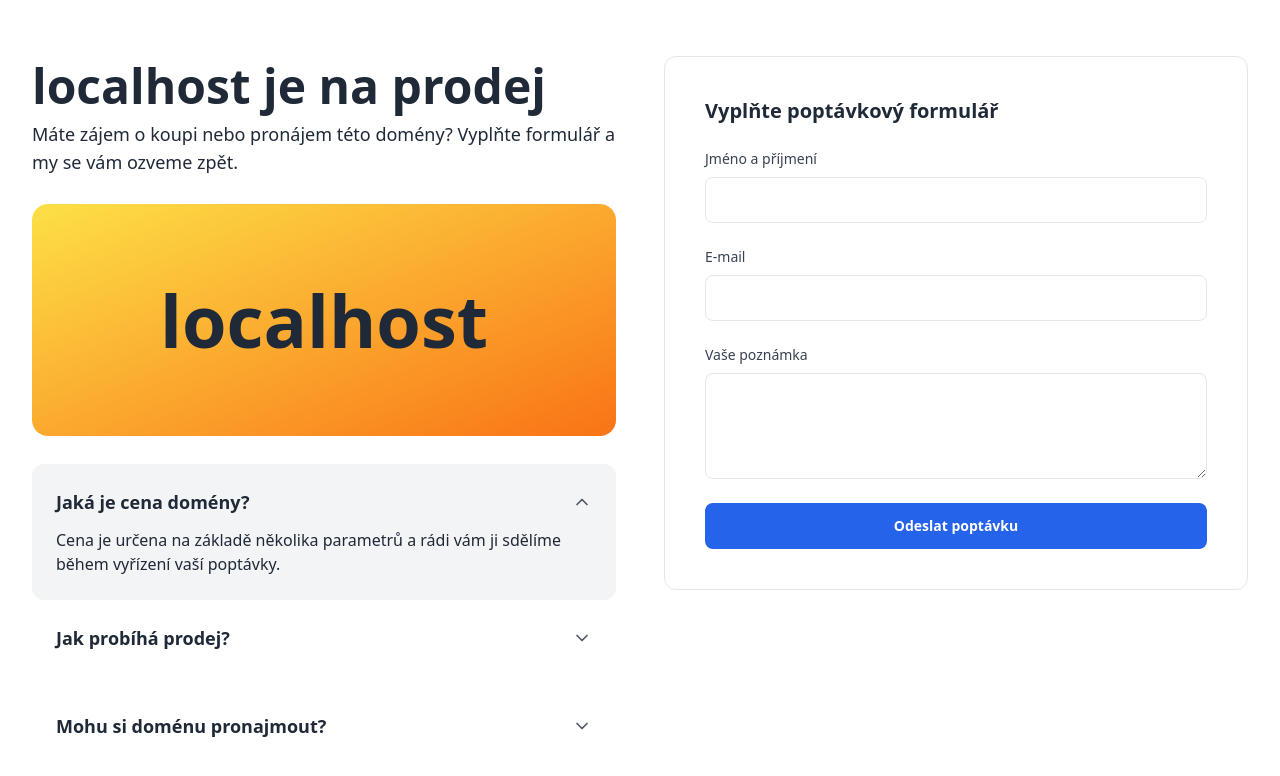
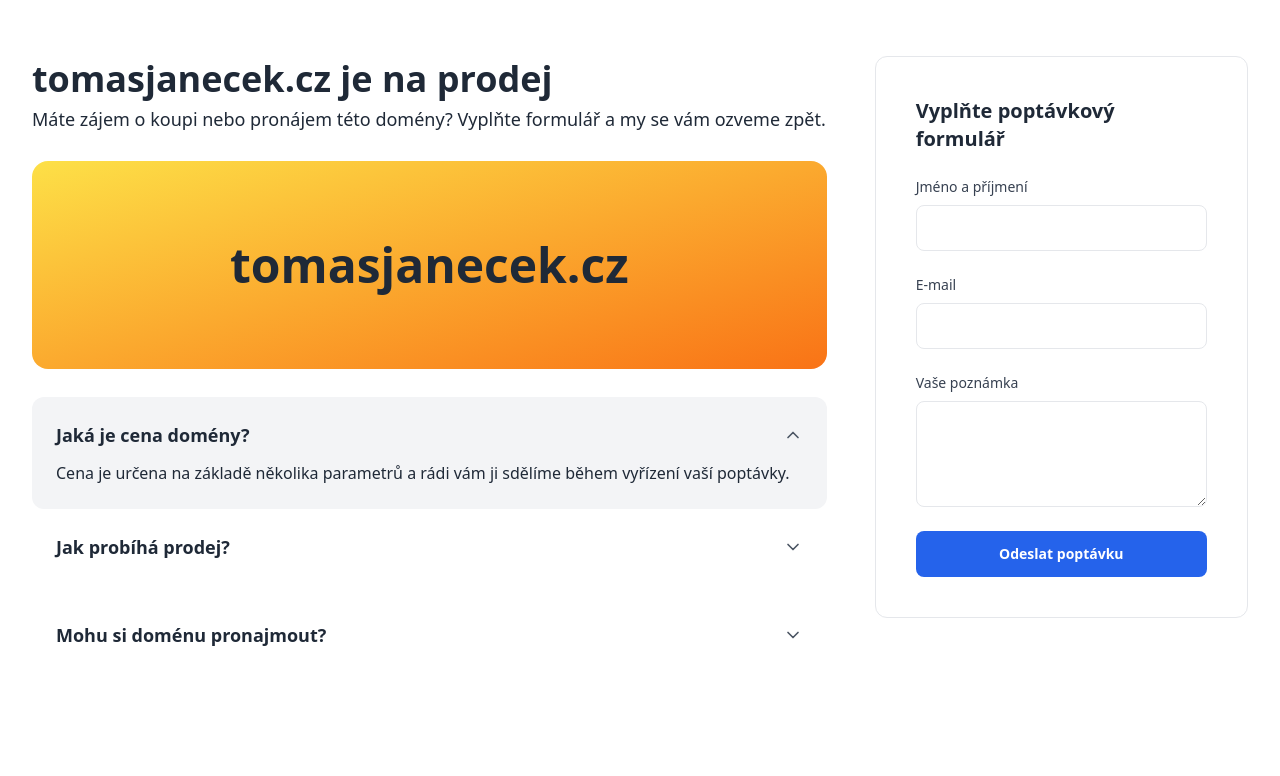
Before and after one commit to thiscodeworks/parking, a SvelteKit app: page / in a window 1280 px wide. Shown: the top 776 px of the page. Built offline with nearby package versions, Linux system fonts and the light colour scheme.

Commit message:
update layout

```diff
--- a/src/routes/+page.svelte
+++ b/src/routes/+page.svelte
@@ -7,14 +7,15 @@
     domain = window.location.hostname;
     domain = domain.replace("www.","");
   }
+  domain = "tomasjanecek.cz";
 </script>
 
 <!-- Hire Us -->
 <div class="max-w-[85rem] px-4 py-10 sm:px-6 lg:px-8 lg:py-14 mx-auto">
     <!-- Grid -->
-    <div class="grid md:grid-cols-2 gap-12">
-      <div>
-        <h1 class="text-3xl font-bold text-gray-800 sm:text-4xl lg:text-5xl lg:leading-tight dark:text-white">
+    <div class="grid md:grid-cols-3 gap-12">
+      <div class="lg:col-span-2">
+        <h1 class="text-3xl font-bold text-gray-800 sm:text-2xl lg:text-4xl lg:leading-tight dark:text-white">
           <strong>{domain}</strong> je na prodej
         </h1>
         <p class="mt-1 md:text-lg text-gray-800 dark:text-gray-200">
@@ -23,11 +24,11 @@
 
         <div class="bg-gradient-to-tl from-orange-500 to-yellow-300 mt-7 mb-7 rounded-2xl">
           <div class="text-center p-20">
-            <span class="block text-7xl font-bold text-gray-800 dark:text-white">{domain}</span>
+            <span class="block text-5xl font-bold text-gray-800 dark:text-white">{domain}</span>
           </div>
         </div>
 
-        <div class="max-w-2xl mx-auto">
+        <div class="">
           <!-- Accordion -->
           <div class="hs-accordion-group">
             <div class="hs-accordion hs-accordion-active:bg-gray-100 rounded-xl p-6 dark:hs-accordion-active:bg-white/[.05] active" id="hs-basic-with-title-and-arrow-stretched-heading-one">
```
